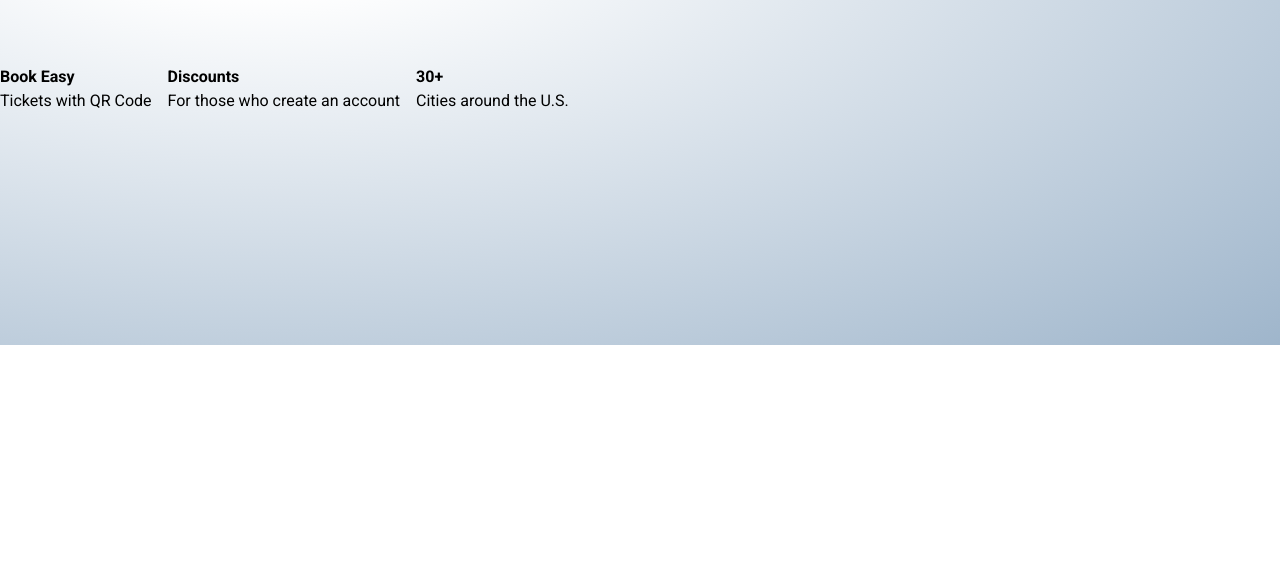
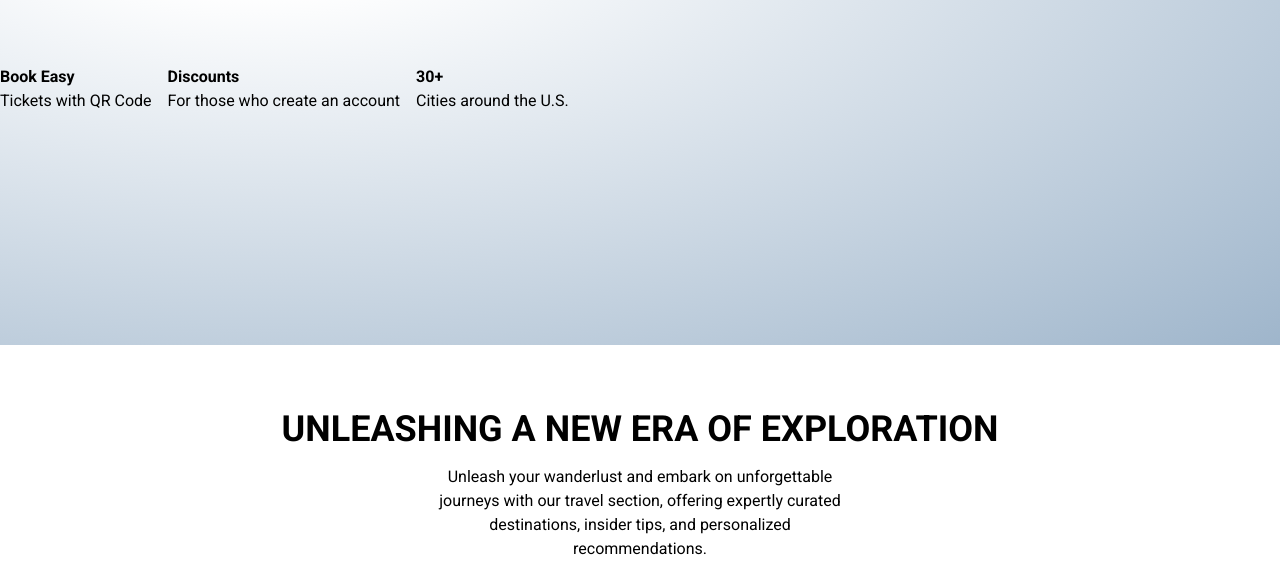
Before and after one commit to liquidmonks/BusBooker, a Gatsby site in the folder apps/lp/: page / in a window 1280 px wide. Shown: the part 555-1116 px from the top of the page. Before the commit the page ends 900 px from the top, so only its background shows below. Built offline with nearby package versions, Linux system fonts and the light colour scheme; Gatsby itself is replaced by a stand-in of ours.

Commit message:
Landing page includes a new section that divides the text cards into individual sections. The application also includes a typscript config file to import components from absolute path rather than relative paths.

```diff
--- a/apps/lp/package.json
+++ b/apps/lp/package.json
@@ -21,6 +21,7 @@
     "prettier": "^2.8.7",
     "tailwind-styled-components": "^2.2.0",
     "tailwindcss": "^3.3.1",
+    "tsconfig-paths-webpack-plugin": "^4.0.1",
     "typescript": "^5.0.4"
   },
   "keywords": [
--- a/apps/lp/src/components/index.ts
+++ b/apps/lp/src/components/index.ts
@@ -1 +1,2 @@
 export * from "./layout"
+export * from "./section"
--- /dev/null
+++ b/apps/lp/src/components/section/index.ts
@@ -0,0 +1,3 @@
+import tw from "tailwind-styled-components"
+
+export const Section = tw.div`max-w-screen-2xl mx-auto relative`
--- a/apps/lp/src/pages/index.tsx
+++ b/apps/lp/src/pages/index.tsx
@@ -1,11 +1,17 @@
 import React from "react";
-import {Layout, Seo} from "../components";
-import { HeroSection } from "../sections";
+import {Layout, Seo} from "components";
+import { HeroSection, MidSection } from "sections";
+
+const section = {
+  title: "Unleashing a New Era of Exploration",
+  description: "Unleash your wanderlust and embark on unforgettable journeys with our travel section, offering expertly curated destinations, insider tips, and personalized recommendations."
+}
 
 const IndexPage = () => (
   <Layout>
     <Seo title="Home" meta={undefined} children={undefined} />
     <HeroSection />
+    <MidSection section={section}/>
     </Layout>
     )
 
--- a/apps/lp/src/sections/home/hero.tsx
+++ b/apps/lp/src/sections/home/hero.tsx
@@ -1,12 +1,12 @@
 import React from 'react'
 import tw from "tailwind-styled-components";
+import { Section } from "components";
 
 const Title = tw.span`text-5xl text-green-500 uppercase font-bold font-title`;
 const Caption = tw.span`text-3xl text-gray-900 uppercase font-bold font-title`;
 const Description = tw.h1`text-2xl text-gray-500`;
 const MainImage = tw.img`rounded-3xl shadow-lg`;
 
-const Section = tw.div`max-w-screen-2xl mx-auto relative`
 const Separator = tw.div`w-10 h-1 bg-blue-500`
 
 const Button = tw.button`bg-green-500 px-5 py-3 rounded-xl text-white font-bold uppercase`
@@ -88,7 +88,7 @@ const heroFeatures = [
 export const HeroSection = () => (
     <>
     <GradientBackground />
-    <Section>
+    <Section className="h-[900px]">
       <BookingForm />
       <div className="flex items-center justify-between mt-16 gap-x-8">
    <TextSection />
--- a/apps/lp/src/sections/home/index.ts
+++ b/apps/lp/src/sections/home/index.ts
@@ -1 +1,2 @@
 export * from "./hero"
+export * from "./mid"
--- /dev/null
+++ b/apps/lp/src/sections/home/mid.tsx
@@ -0,0 +1,20 @@
+import { Section } from 'components';
+import React from 'react';
+
+const TopPart = ({ section }) => (
+    <>
+    <h3 className="text-4xl font-bold text-center uppercase">
+        {section.title}
+        </h3>
+<p className="w-1/3 mx-auto mt-4 text-center">{section.description}</p>
+    </>
+)
+
+export const MidSection = ({ section }) => (
+    <Section>
+<TopPart section={section} />
+<div>
+
+</div>
+    </Section>
+)
```
Also changed, not shown: apps/lp/gatsby-node.js (added, +9 -0 lines), apps/lp/tsconfig.json (added, +109 -0 lines), 1 other file.
